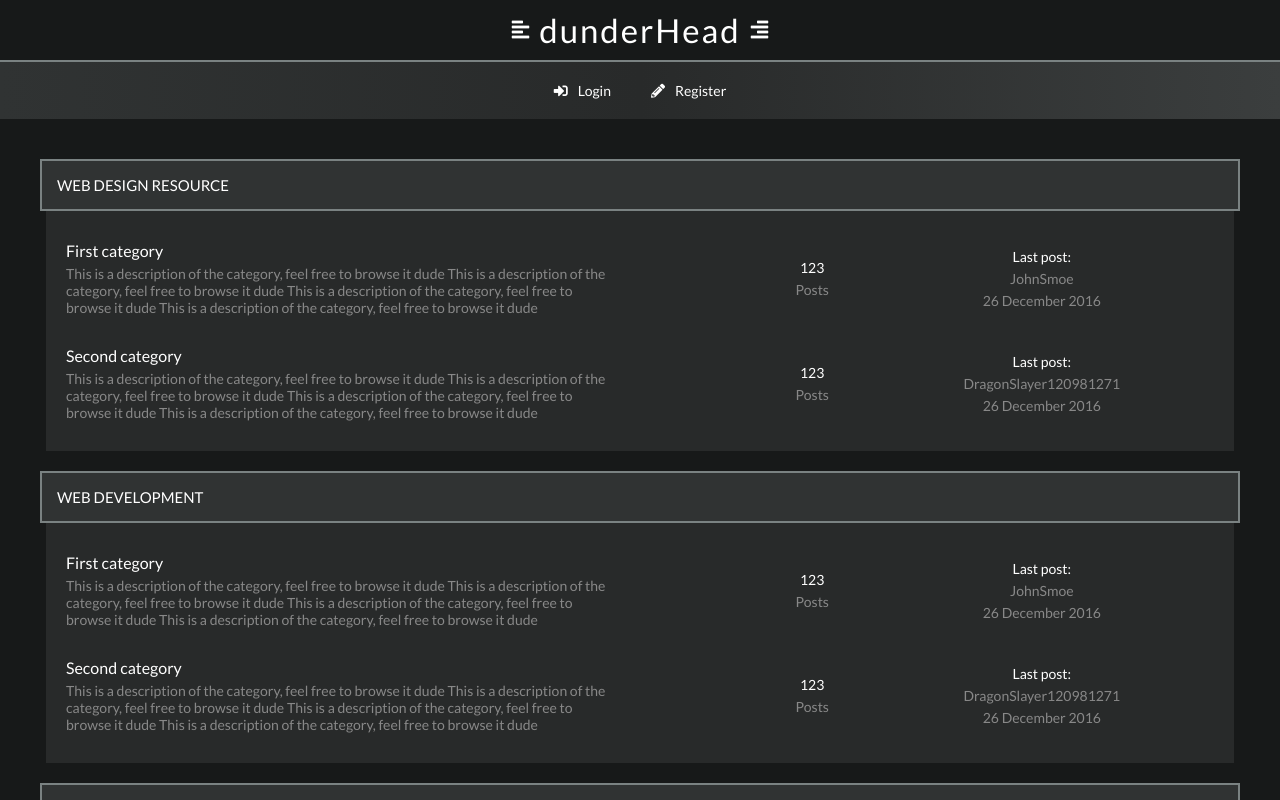
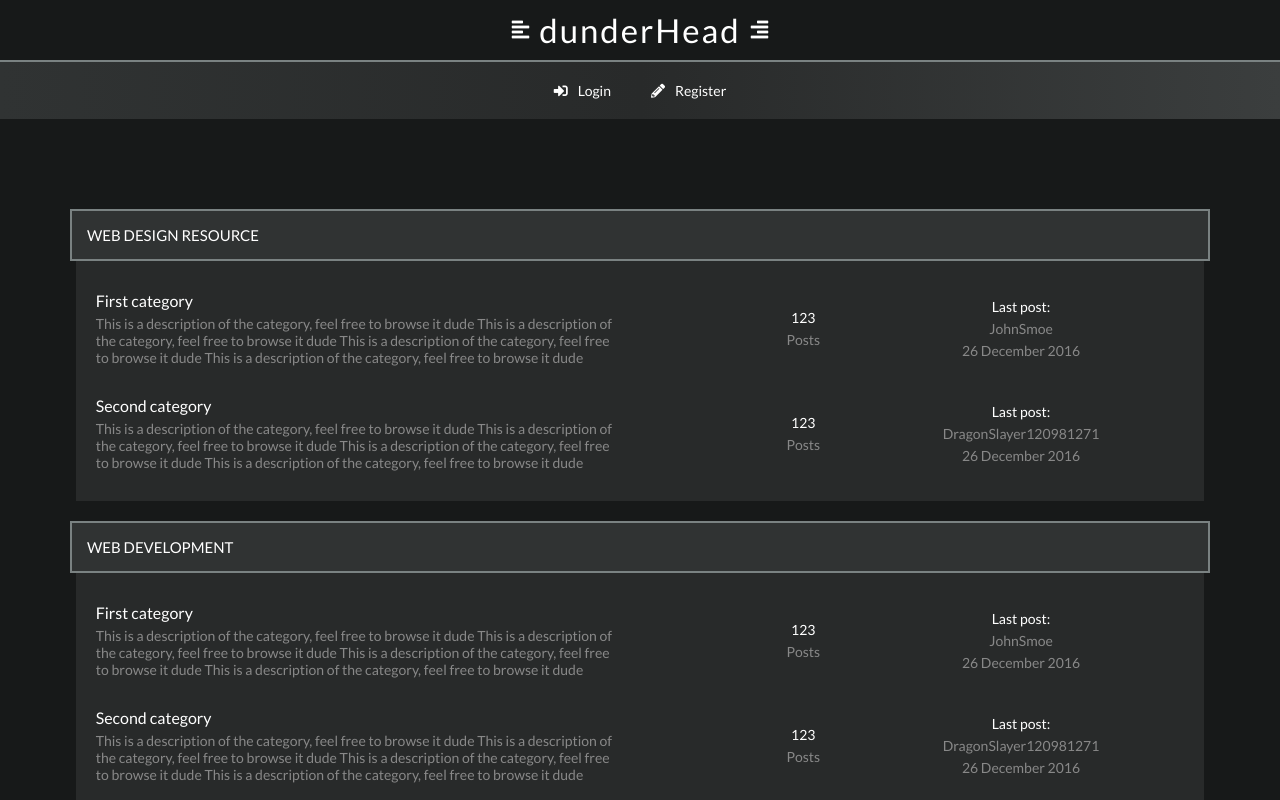
Before and after one commit to olalnoho/Forum-v2, a React (Create React App) app in the folder client/: page / in a window 1280 px wide. Shown: the top 800 px of the page. Built offline with nearby package versions, Linux system fonts and the light colour scheme; a web font is replaced by a local one.

Commit message:
reworked some css utility classes

```diff
--- a/client/src/App.js
+++ b/client/src/App.js
@@ -16,6 +16,7 @@ function App() {
   return (
     <>
       <Header />
+      <div className="content">
         <Switch>
           <Route path="/" exact component={Landing} />
           <Route path="/login" exact component={Login} />
@@ -25,6 +26,7 @@ function App() {
         */}
           <Route path="/category" component={Category} />
         </Switch>
+      </div>
       <Footer />
     </>
   );
--- a/client/src/components/Pages/Auth/_Auth.scss
+++ b/client/src/components/Pages/Auth/_Auth.scss
@@ -1,6 +1,6 @@
 .form {
    background-color: lighten($dark-main, 4%);
-   margin: 10rem auto;
+   margin: 0 auto;
    .formheader {
       border-top-right-radius: 10px;
       border-top-left-radius: 10px;
@@ -32,9 +32,8 @@
    width: 600px;
 }
 
-@media(max-width: 700px) {
+@media (max-width: 700px) {
    .form {
-      margin: auto;
       width: 90%;
    }
 }
--- a/client/src/css/_components.scss
+++ b/client/src/css/_components.scss
@@ -1,4 +1,13 @@
 .container {
+   max-width: 1200px;
+   width: 100%;
+   margin: 5rem auto;
+   display: flex;
+   flex: 1;
+   flex-direction: column;
+}
+
+.content {
    background-color: $dark-main;
    display: flex;
    flex-direction: column;
--- a/client/src/css/main.css
+++ b/client/src/css/main.css
@@ -1,6 +1,22 @@
 @import url("https://fonts.googleapis.com/css?family=Lato:400,700&display=swap");
 @import url("https://fonts.googleapis.com/css2?family=Crafty+Girls&display=swap");
 .container {
+  max-width: 1200px;
+  width: 100%;
+  margin: 5rem auto;
+  display: -webkit-box;
+  display: -ms-flexbox;
+  display: flex;
+  -webkit-box-flex: 1;
+      -ms-flex: 1;
+          flex: 1;
+  -webkit-box-orient: vertical;
+  -webkit-box-direction: normal;
+      -ms-flex-direction: column;
+          flex-direction: column;
+}
+
+.content {
   background-color: #171919;
   display: -webkit-box;
   display: -ms-flexbox;
@@ -307,7 +323,7 @@ input[type="password"] {
 
 .form {
   background-color: #212424;
-  margin: 10rem auto;
+  margin: 0 auto;
   width: 600px;
 }
 
@@ -350,7 +366,6 @@ input[type="password"] {
 
 @media (max-width: 700px) {
   .form {
-    margin: auto;
     width: 90%;
   }
 }
```
Also changed, not shown: 1 other file (tests, documents, lock files or other folders). Lines whose indentation alone changed are shown as unchanged.
